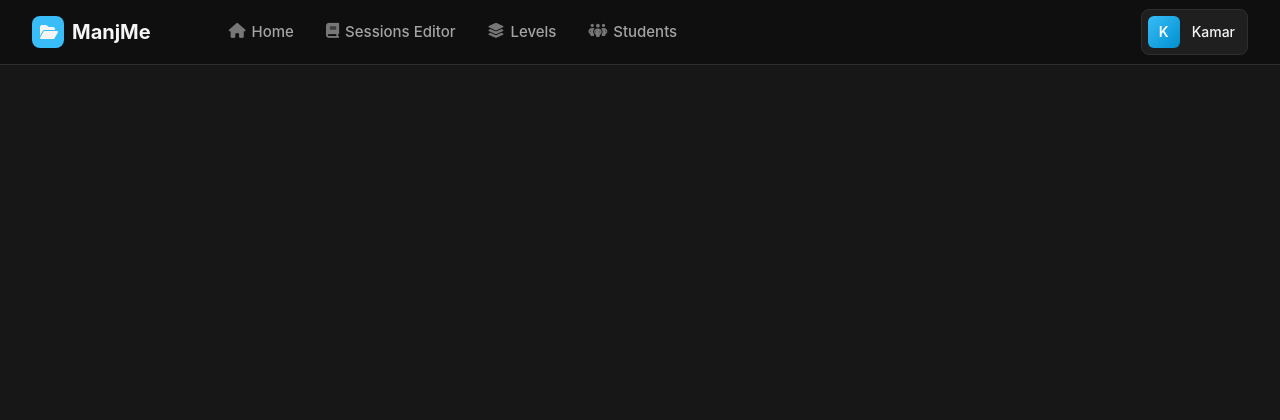
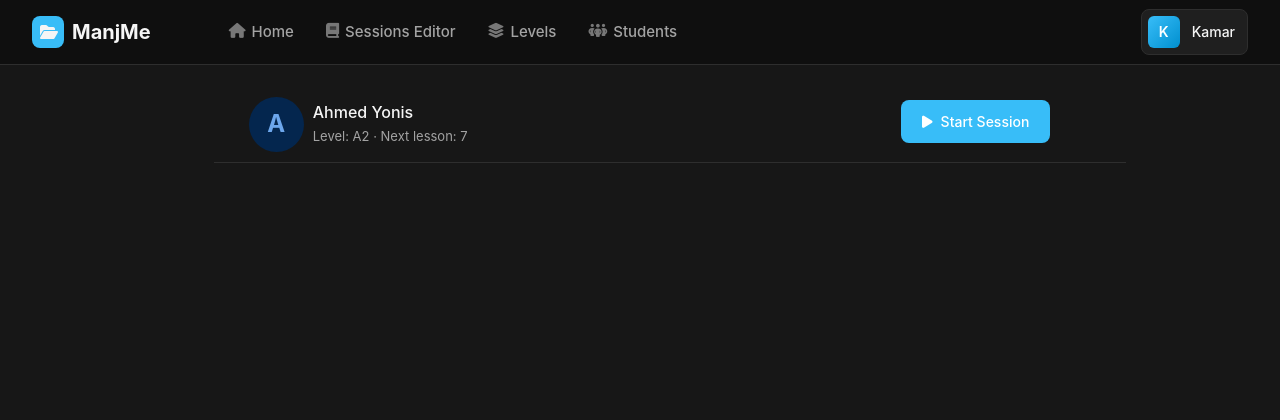
Before and after one commit to Hossam-MHMAD/ManjMe, a Flask app: page /students/1 in a window 1280 px wide. Shown: the top 420 px of the page. Run offline with Flask 3, Linux system fonts and the light colour scheme.

Commit message:
design student page (intro section)

```diff
--- a/static/main.js
+++ b/static/main.js
@@ -215,7 +215,6 @@ async function get_lesson(lesson_id, lesson) {
 }
 
 // students page
-
 function select(element) {
   const dropdownParent = element.closest('.dropdown');
   const button = dropdownParent.querySelector('button');
@@ -305,6 +304,8 @@ function filter_students() {
   });
 }
 
+//student page
+
 
 
 // home page
--- a/static/style.css
+++ b/static/style.css
@@ -646,10 +646,12 @@ tr:hover td {
   width: 100%;
 }
 
-.dropdown li {text-align: center;}
+.dropdown li {
+  text-align: center;
+}
 
 .dropdown a:hover {
-  cursor: pointer ;
+  cursor: pointer;
 }
 
 .students-boxes {
@@ -677,3 +679,71 @@ tr:hover td {
   font-size: 20px;
   font-weight: 700;
 }
+
+.student-page-container .section-intro {
+  display: flex;
+  justify-content: space-around;
+  align-items: center;
+}
+
+.student-profile-img {
+  width: 55px;
+  height: 55px;
+  border-radius: 50%;
+  background: #04264e;
+  display: flex;
+  align-items: center;
+  justify-content: center;
+  font-weight: 700;
+  font-size: 24px;
+  color: #6DA7EC;
+}
+
+.student-data {
+  display: flex;
+  gap: 9px;
+  align-items: center;
+}
+
+.student-data .student-name {
+  font-weight: 500;
+  font-size: 16px;
+}
+
+.student-data .student-details {
+  font-size: 13px;
+  color: var(--text-secondary);
+}
+
+.start-lesson-btn {
+  background: var(--accent);
+  color: white;
+  position: absolute;
+  transition: var(--transition);
+  top: 100px;
+}
+
+.start-msg {
+  font-size: 12px;
+  background: #11260F;
+  color: #0CA30C;
+  padding: 4px 10px;
+  border-radius: 4px;
+  text-align: center;
+}
+
+.btn:hover,
+.btn:active,
+.btn:focus-visible,
+.btn:first-child:active {
+  background-color: var(--accent-hover);
+}
+
+.line {
+  width: 75%;
+  height: 1px;
+  background-color: var(--border-color);
+  position: relative;
+  left: 15%;
+  margin-top: 10px;
+}
--- a/templates/student.html
+++ b/templates/student.html
@@ -3,6 +3,22 @@
 {% block content %}
 
 <div class="student-page-container page-content">
+  <div class="section-intro">
+    <div class="student-data">
+      <div class="student-profile-img">
+        A
+      </div>
+      <div class="student-info">
+        <h1 class="student-name">Ahmed Yonis</h1>
+        <div class="student-details">Level: <span class="student-level">A2</span> · Next lesson: <span class="student-next-lesson">7</span></div>
+      </div>
+    </div>
+    <div class="start-session-part">
+      <button class="start-lesson-btn btn"><i class="fa-solid fa-play"></i>Start Session</button>
+      <div class="start-msg">session in progress</div>
+    </div>
+  </div>
+  <div class="line"></div>
   <div class="sections-container">
 
   </div>
```
